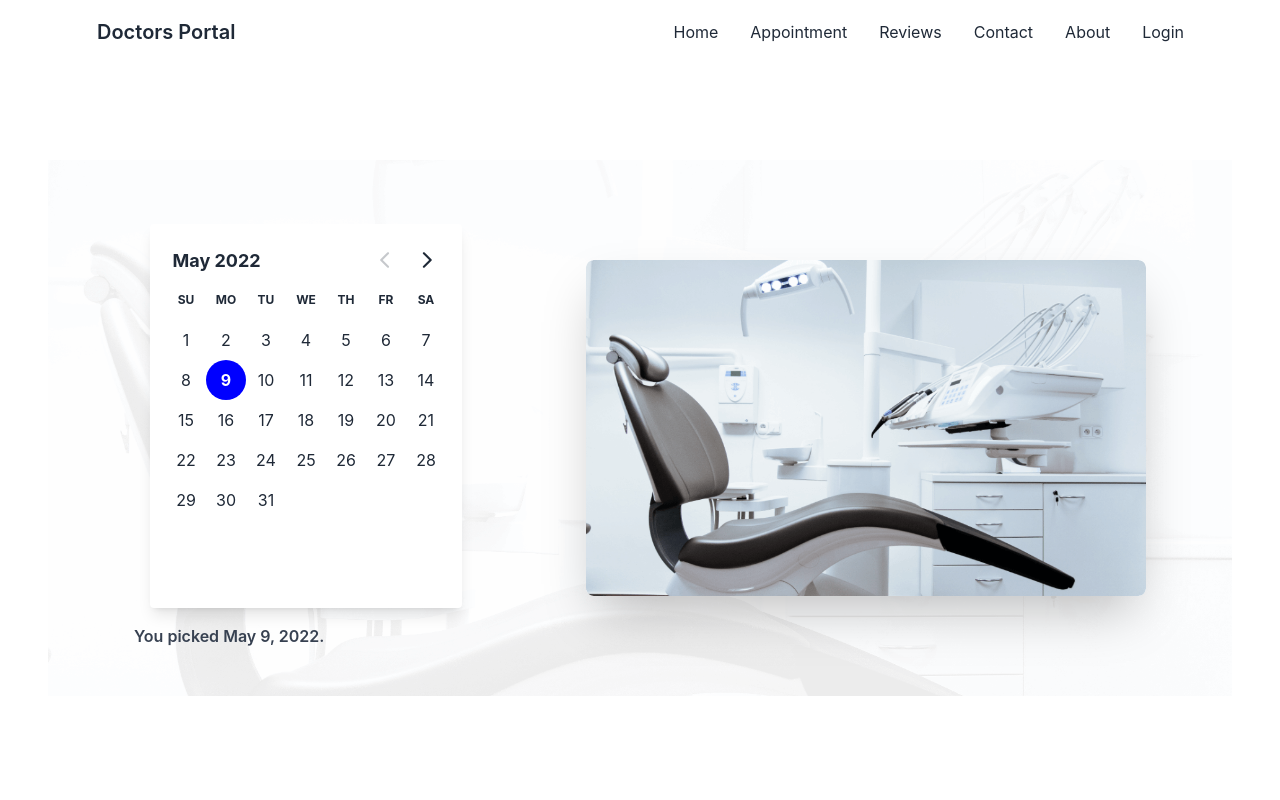
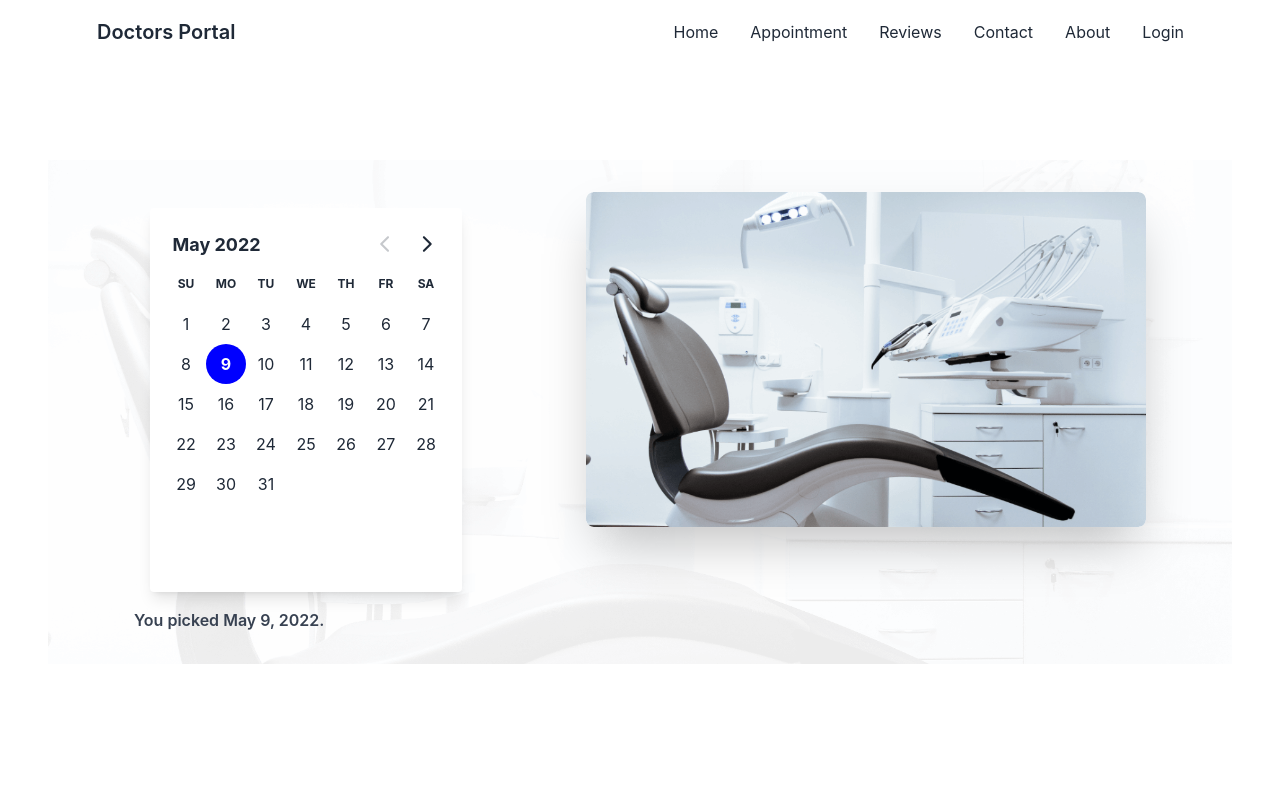
Before and after one commit to Wahidul505/doctors-portal-client, a React (Create React App) app: page /appointment in a window 1280 px wide. Shown: the top 800 px of the page. Built offline with nearby package versions, Linux system fonts and the light colour scheme.

Commit message:
fixed bug

```diff
--- a/src/Pages/Appointment/AppointmentBanner.js
+++ b/src/Pages/Appointment/AppointmentBanner.js
@@ -9,8 +9,8 @@ const AppointmentBanner = () => {
     const [date, setDate] = useState(new Date());
     const defaultMonth = new Date();
     return (
-        <div class="bg-cover bg-no-repeat bg-center mb-8 px-8 py-12" style={{ backgroundImage: `url(${bg})` }}>
-            <div class="flex flex-col md:flex-row justify-around items-center">
+        <div class="bg-cover bg-no-repeat bg-center mb-8 px-8 py-8" style={{ backgroundImage: `url(${bg})` }}>
+            <div class="flex flex-col md:flex-row justify-around items-start">
                 <div>
                     <DayPicker
                         className='bg-white rounded p-4 shadow-lg h-96'
```
